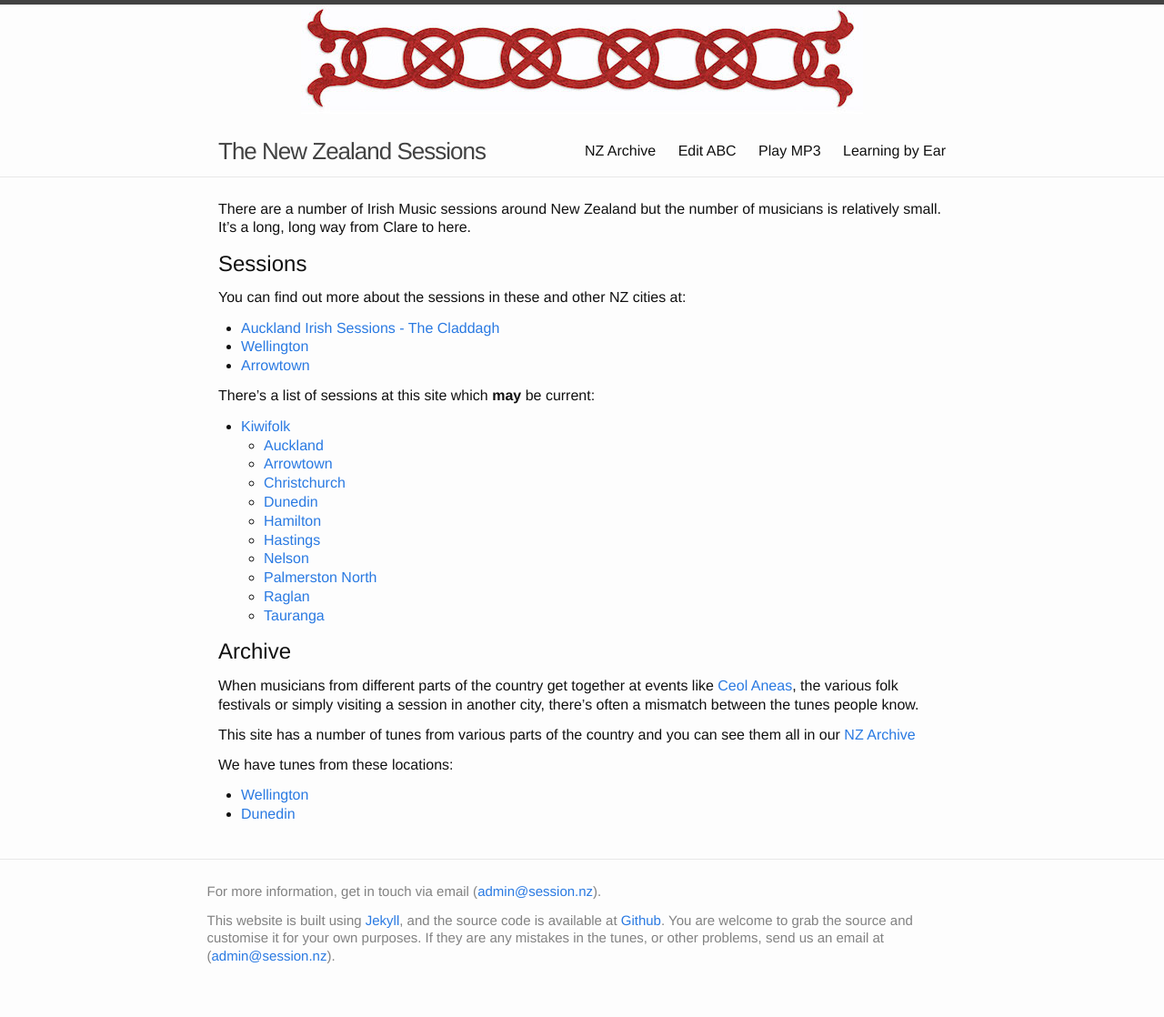
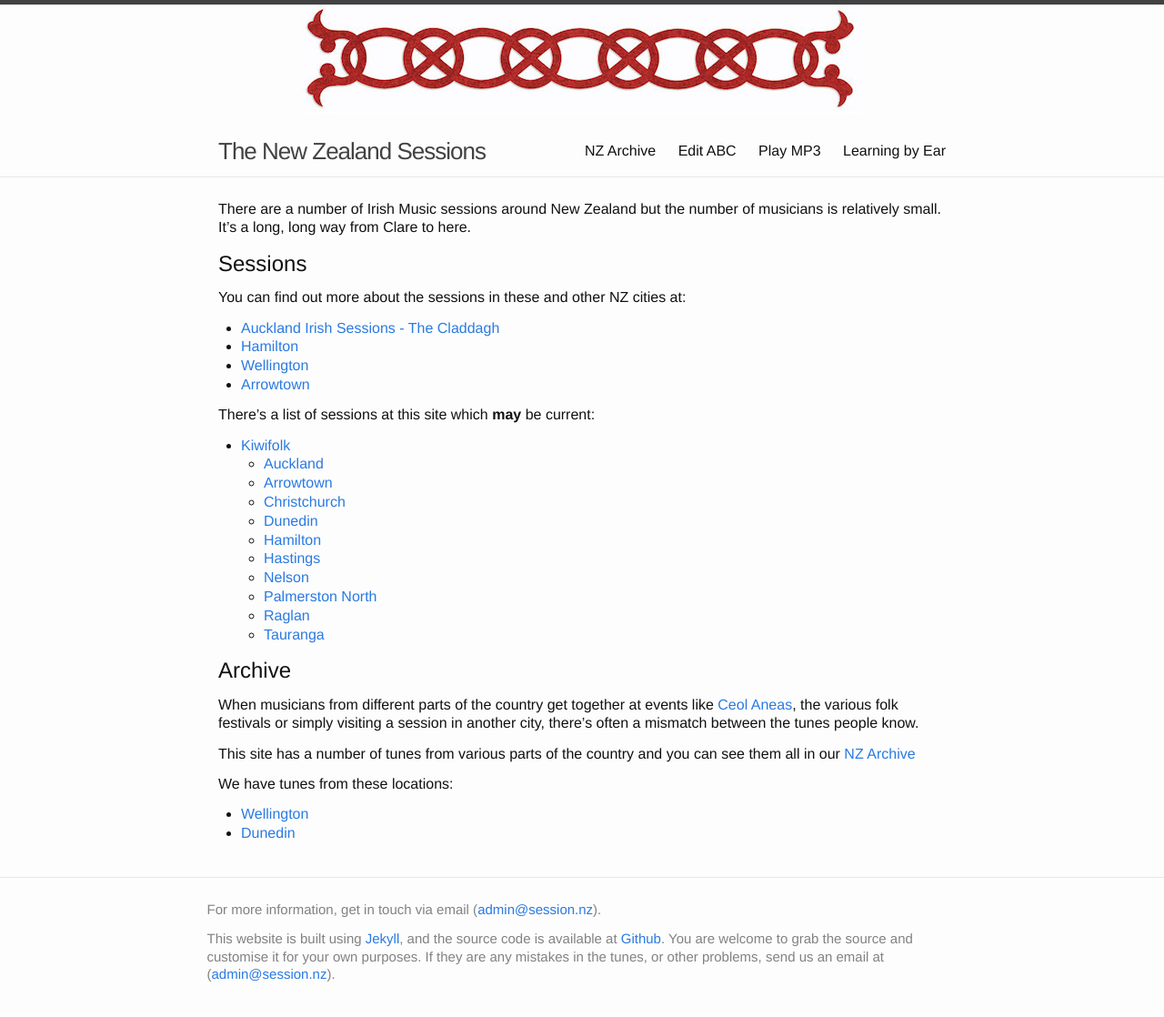
Before and after one commit to deanpemberton/music, a Jekyll site: the page built from index.md, in a window 1280 px wide. Shown: the whole page at 91% size. Built offline with Jekyll 4.4.1, drawn with Linux system fonts in a browser that asks for light colours; nearby versions of some CDN libraries.

Commit message:
Added Hamilton

```diff
--- a/index.md
+++ b/index.md
@@ -9,6 +9,7 @@ Sessions
 You can find out more about the sessions in these and other NZ cities at:
 
   * <a href="https://www.facebook.com/groups/1461764424153462/">Auckland Irish Sessions - The Claddagh</a>
+  * <a href="https://www.facebook.com/Tuesday-at-Biddys-Hamilton-134702863269582/">Hamilton</a>
   * <a href="http://wellington.session.nz">Wellington</a>
   * <a href="https://www.facebook.com/events/156779861168508/">Arrowtown</a>
 
```
